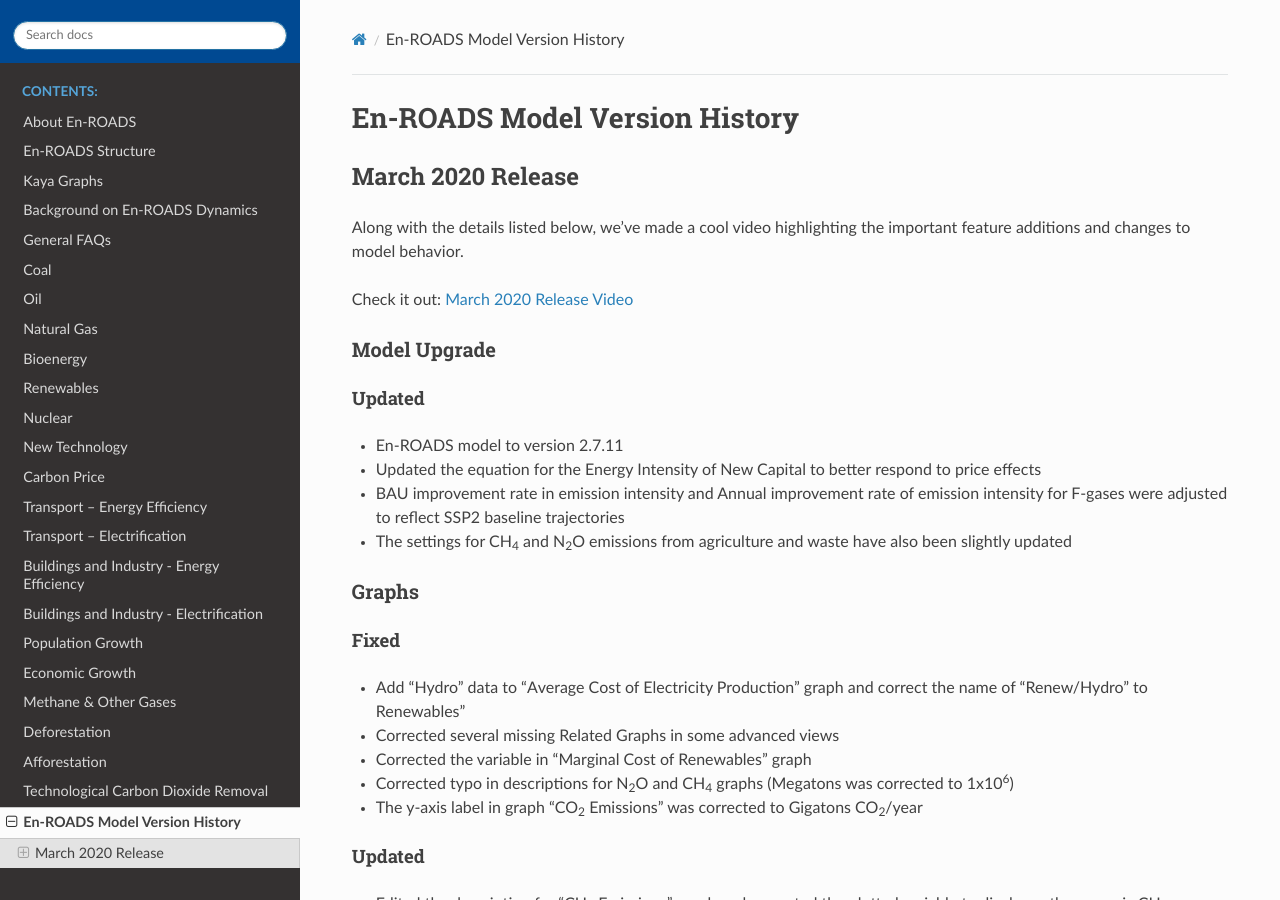
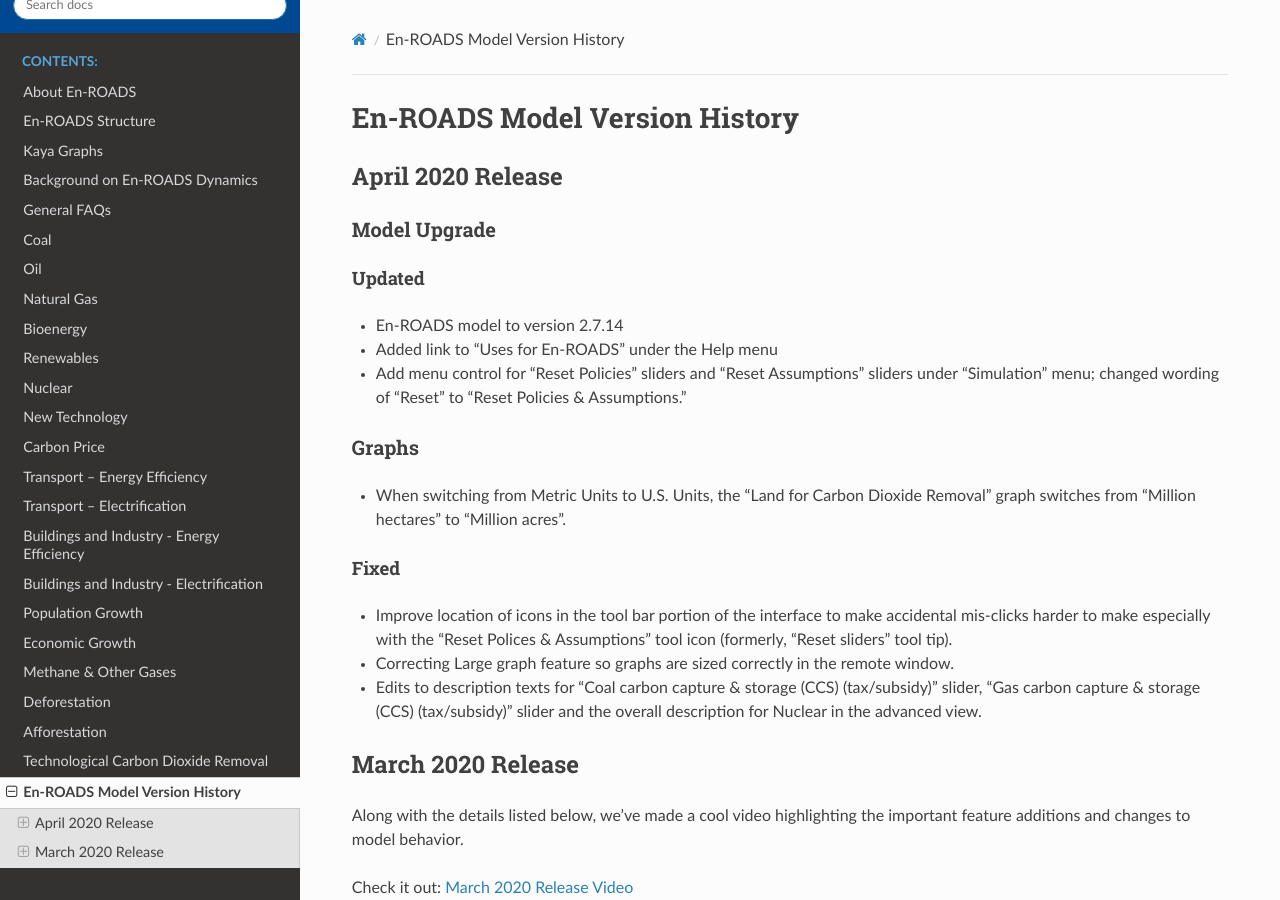
Before and after one commit to climateinteractive/enroads-guide, a Sphinx documentation site: the page built from docs/guide/changelog.rst, in a window 1280 px wide and 900 px high. Built offline with Sphinx 7.4.7 and the Read the Docs theme 2.0.0, drawn with Linux system fonts in a browser that asks for light colours.

Commit message:
adding April 2020 release notes

```diff
--- a/docs/guide/changelog.rst
+++ b/docs/guide/changelog.rst
@@ -7,6 +7,28 @@
    H2 = ~~~~~~   For main areas
    H3 = ^^^^^^   For sub areas
 
+
+April 2020 Release
+------------------
+
+Model Upgrade
+~~~~~~~~~~~~~
+
+Updated
+^^^^^^^
+- En-ROADS model to version 2.7.14
+- Added link to "Uses for En-ROADS" under the Help menu
+- Add menu control for "Reset Policies" sliders and "Reset Assumptions" sliders under "Simulation" menu; changed wording of  "Reset" to "Reset Policies & Assumptions."
+
+Graphs
+~~~~~~
+- When switching from Metric Units to U.S. Units, the "Land for Carbon Dioxide Removal" graph switches from "Million hectares" to "Million acres".
+
+Fixed
+^^^^^
+- Improve location of icons in the tool bar portion of the interface to make accidental mis-clicks harder to make especially with the "Reset Polices & Assumptions" tool icon (formerly, "Reset sliders" tool tip).
+- Correcting Large graph feature so graphs are sized correctly in the remote window.
+- Edits to description texts for "Coal carbon capture & storage (CCS) (tax/subsidy)" slider, "Gas carbon capture & storage (CCS) (tax/subsidy)" slider and the overall description for Nuclear in the advanced view.
 
 March 2020 Release
 ------------------
```
